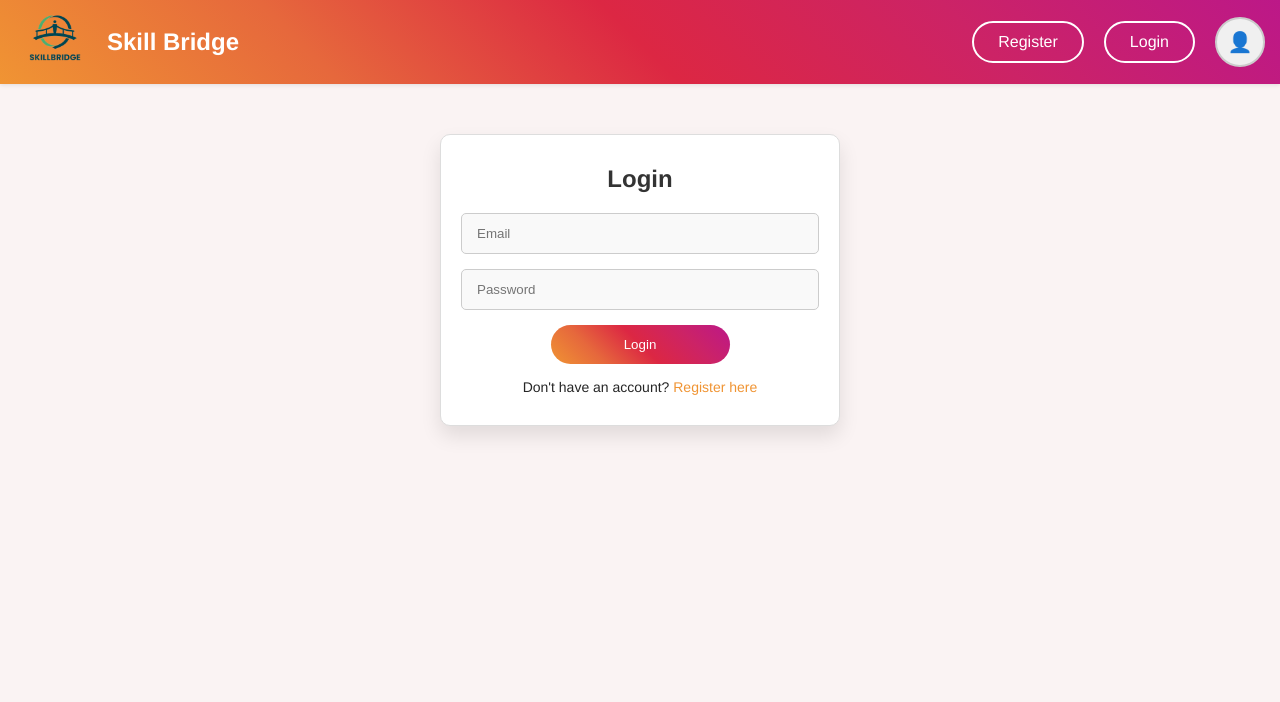
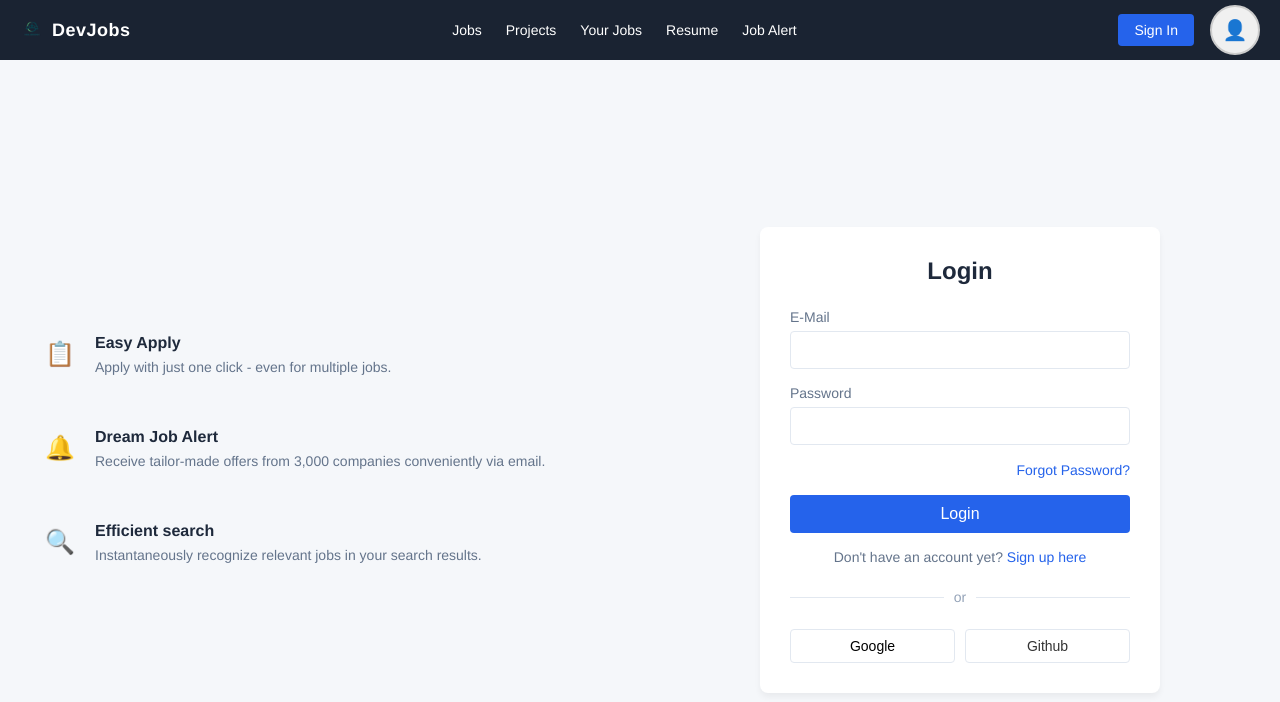
Before and after one commit to IG-Shivooo/react-fork, a React (Vite) app in the folder frontend/: page /login in a window 1280 px wide. Shown: the top 702 px of the page. Built offline with nearby package versions, Linux system fonts and the light colour scheme; no server answers.

Commit message:
ui change

```diff
--- a/frontend/package.json
+++ b/frontend/package.json
@@ -13,6 +13,7 @@
     "axios": "^1.8.4",
     "react": "^19.0.0",
     "react-dom": "^19.0.0",
+    "react-modal": "^3.16.3",
     "react-router-dom": "^7.4.0"
   },
   "devDependencies": {
--- a/frontend/src/components/Navbar/Navbar.css
+++ b/frontend/src/components/Navbar/Navbar.css
@@ -1,75 +1,83 @@
-/* Navbar.css */
 .navbar {
-  background: linear-gradient(45deg, #f09433 0%, #e6683c 25%, #dc2743 50%, #cc2366 75%, #bc1888 100%);
-  padding: 2px 15px; /* Navbar slim */
+  background-color: #1a2332;
+  padding: 0 20px;
   display: flex;
   justify-content: space-between;
   align-items: center;
-  box-shadow: 0 1px 4px rgba(0, 0, 0, 0.1);
+  height: 60px;
+  box-shadow: 0 1px 3px rgba(0, 0, 0, 0.1);
 }
 
-/* Left - Logo Section */
+/* Logo section */
 .nav-logo {
   display: flex;
   align-items: center;
-  gap: 12px;
 }
 
-/* Logo size increased */
 .logo {
-  width: 80px; /* Increased width */
-  height: 80px; /* Increased height */
+  height: 24px;
+  margin-right: 8px;
 }
 
-/* Logo Text - Bigger and bolder */
 .logo-text {
-  font-size: 24px;
-  font-weight: 800;
-  color: #fff;
+  font-size: 18px;
+  font-weight: 700;
+  color: #ffffff;
+  text-decoration: none;
+  letter-spacing: 0.5px;
 }
 
-/* Right - Buttons and Icon */
-.nav-links {
+/* Navigation menu */
+.nav-menu {
   display: flex;
   align-items: center;
-  gap: 20px;
+  gap: 24px;
 }
 
-/* Navbar links - white color */
-.nav-links a {
-  font-size: 16px;
-  color: #fff;
+.nav-item {
+  color: #ffffff;
+  text-decoration: none;
+  font-size: 14px;
+  font-weight: 500;
+  transition: color 0.2s;
+  padding: 8px 0;
+}
+
+.nav-item:hover {
+  color: #ffffff;
+  opacity: 0.8;
+}
+
+/* Right section */
+.nav-right {
+  display: flex;
+  align-items: center;
+  gap: 16px;
+}
+
+.sign-in-btn {
+  background-color: #2563eb;
+  color: white;
+  padding: 8px 16px;
+  border-radius: 4px;
+  font-size: 14px;
   font-weight: 500;
   text-decoration: none;
-  transition: color 0.3s;
+  transition: background-color 0.2s;
 }
 
-/* Register & Login Buttons - Bigger, Oval Shape */
-.btn {
-  padding: 10px 24px;
-  border: 2px solid #fff;
-  border-radius: 30px;
-  background: transparent;
-  font-size: 16px;
-  font-weight: 600;
-  color: #fff;
-  cursor: pointer;
-  transition: all 0.3s ease;
+.sign-in-btn:hover {
+  background-color: #1d4ed8;
 }
 
-.btn:hover {
-  background: #fff;
-  color: #bc1888; /* Using one of the gradient colors */
-}
-
-/* Profile Icon - Same Style */
+/* Keep existing user icon styles */
 .user-icon {
   display: flex;
   align-items: center;
 }
 
 .icon-circle {
-  width: 50px; /* Slightly bigger */
+  width: 50px;
   height: 50px;
   background: #f0f0f0;
   border: 2px solid #ccc;
@@ -78,7 +86,7 @@
   align-items: center;
   justify-content: center;
   font-size: 20px;
-  color: #bc1888; /* Matching with the gradient accent */
+  color: #bc1888;
   cursor: pointer;
   transition: background 0.3s ease;
 }
@@ -87,21 +95,34 @@
   background: #e0e0e0;
 }
 
-/* Responsive Logo Size for Mobile */
+/* Responsive adjustments */
+@media (max-width: 900px) {
+  .nav-menu {
+    display: none; /* Hide menu items on small screens */
+  }
+
+  .navbar {
+    padding: 0 16px;
+  }
+}
+
 @media (max-width: 768px) {
   .logo {
-      width: 60px; /* Smaller for mobile */
-      height: 60px;
+    height: 20px;
   }
+
   .logo-text {
-      font-size: 18px;
+    font-size: 16px;
   }
-  .btn {
-      padding: 8px 16px;
-      font-size: 14px;
+
+  .sign-in-btn {
+    padding: 6px 12px;
+    font-size: 13px;
   }
+
   .icon-circle {
-      width: 40px;
-      height: 40px;
+    width: 40px;
+    height: 40px;
+    font-size: 16px;
   }
 }
--- a/frontend/src/components/Navbar/Navbar.jsx
+++ b/frontend/src/components/Navbar/Navbar.jsx
@@ -24,17 +24,23 @@ function Navbar() {
       <div className="nav-logo">
         <img src={logo} alt="Logo" className="logo" />
         <Link to="/" className="logo-text">
-          Skill Bridge
+          DevJobs
         </Link>
       </div>
 
-      {/* Right Section - Links + Icon */}
-      <div className="nav-links">
-        <Link to="/register" className="btn register-btn">
-          Register
-        </Link>
-        <Link to="/login" className="btn login-btn">
-          Login
+      {/* Center Section - Navigation Links */}
+      <div className="nav-menu">
+        <Link to="/jobs" className="nav-item">Jobs</Link>
+        <Link to="/projects" className="nav-item">Projects</Link>
+        <Link to="/your-jobs" className="nav-item">Your Jobs</Link>
+        <Link to="/resume" className="nav-item">Resume</Link>
+        <Link to="/job-alert" className="nav-item">Job Alert</Link>
+      </div>
+
+      {/* Right Section - Sign In + User Icon */}
+      <div className="nav-right">
+        <Link to="/login" className="sign-in-btn">
+          Sign In
         </Link>
         <div className="user-icon">
           <Link to="/dashboard">
--- a/frontend/src/pages/Auth.css
+++ b/frontend/src/pages/Auth.css
@@ -1,81 +1,229 @@
-.auth-container {
-  width: 400px;
-  max-width: 90%;
-  margin: 50px auto;
-  padding: 30px 20px;
-  background-color: #ffffff;
-  border: 1px solid #ddd;
-  border-radius: 10px;
-  box-shadow: 0 10px 20px rgba(0, 0, 0, 0.1);
+/* Main layout */
+.auth-page {
+  display: flex;
+  min-height: 100vh;
+  background-color: #f5f7fa;
 }
 
-.auth-container h2 {
-  text-align: center;
-  margin-bottom: 20px;
-  color: #333;
+/* Features sidebar */
+.features-sidebar {
+  width: 50%;
+  padding: 40px;
+  display: flex;
+  flex-direction: column;
+  justify-content: center;
+  gap: 30px;
 }
 
-.auth-container form input,
-.auth-container form button {
-  width: 100%;
-  padding: 12px 15px;
-  margin-bottom: 15px;
-  border: 1px solid #ccc;
-  border-radius: 5px;
-  outline: none;
-  transition: all 0.3s ease;
-  box-sizing: border-box; /* ensures inputs don't overflow */
+.feature-item {
+  display: flex;
+  align-items: flex-start;
+  gap: 15px;
+  margin-bottom: 20px;
 }
 
-.auth-container form input {
-  background-color: #f9f9f9;
+.feature-icon {
+  font-size: 24px;
+  color: #2563eb;
+  width: 40px;
+  height: 40px;
+  display: flex;
+  align-items: center;
+  justify-content: center;
 }
 
-.auth-container form input:focus {
-  border-color: #f09433; /* Instagram gradient start color */
-  box-shadow: 0 0 5px rgba(240, 148, 51, 0.3);
+.feature-text h3 {
+  margin: 0 0 5px 0;
+  font-size: 16px;
+  font-weight: 600;
+  color: #1e293b;
 }
 
-/* Centered, rounded submit button with Instagram gradient */
-.auth-container form button {
-  background: linear-gradient(45deg, #f09433, #e6683c, #dc2743, #cc2366, #bc1888);
-  color: #fff;
-  border: none;
-  cursor: pointer;
-  border-radius: 25px; /* fully rounded shape */
-  width: 50%;        /* narrower for centering */
-  margin: 0 auto;    /* centers button horizontally */
-  display: block;
-  transition: all 0.3s ease;
+.feature-text p {
+  margin: 0;
+  font-size: 14px;
+  color: #64748b;
+  line-height: 1.5;
 }
 
-.auth-container form button:hover {
-  opacity: 0.9;
-  transform: none; /* no scaling */
+/* Auth form container */
+.auth-form-container {
+  width: 50%;
+  display: flex;
+  justify-content: center;
+  align-items: center;
+  padding: 40px;
+}
+
+.auth-form-wrapper {
+  width: 100%;
+  max-width: 400px;
+  background-color: #ffffff;
+  border-radius: 8px;
+  box-shadow: 0 4px 6px rgba(0, 0, 0, 0.05);
+  padding: 30px;
+}
+
+.auth-form-wrapper h2 {
+  text-align: center;
+  margin-bottom: 24px;
+  color: #1e293b;
+  font-size: 24px;
+  font-weight: 600;
+}
+
+/* Form styling */
+.form-group {
+  margin-bottom: 16px;
+}
+
+.form-group label {
+  display: block;
+  margin-bottom: 6px;
+  color: #64748b;
+  font-size: 14px;
+  font-weight: 500;
+}
+
+.form-group input {
+  width: 100%;
+  padding: 10px 12px;
+  border: 1px solid #e2e8f0;
+  border-radius: 4px;
+  font-size: 14px;
+  color: #1e293b;
+  background-color: #ffffff;
+  transition: border-color 0.2s;
+}
+
+.form-group input:focus {
+  outline: none;
+  border-color: #2563eb;
+  box-shadow: 0 0 0 2px rgba(37, 99, 235, 0.1);
+}
+
+.forgot-password {
+  text-align: right;
+  margin-bottom: 16px;
+}
+
+.forgot-password a {
+  color: #2563eb;
+  font-size: 14px;
+  text-decoration: none;
+}
+
+.forgot-password a:hover {
+  text-decoration: underline;
+}
+
+.primary-button {
+  width: 100%;
+  padding: 10px 12px;
+  background-color: #2563eb;
+  color: white;
+  border: none;
+  border-radius: 4px;
+  font-size: 16px;
+  font-weight: 500;
+  cursor: pointer;
+  transition: background-color 0.2s;
+}
+
+.primary-button:hover {
+  background-color: #1d4ed8;
 }
 
 .auth-toggle {
   text-align: center;
-  margin-top: 15px;
+  margin-top: 16px;
   font-size: 14px;
+  color: #64748b;
 }
 
 .auth-toggle a {
-  color: #f09433; /* matching Instagram accent */
+  color: #2563eb;
   text-decoration: none;
+  font-weight: 500;
 }
 
 .auth-toggle a:hover {
   text-decoration: underline;
 }
 
+/* Divider */
+.divider {
+  display: flex;
+  align-items: center;
+  margin: 24px 0;
+  color: #94a3b8;
+}
+
+.divider::before,
+.divider::after {
+  content: "";
+  flex: 1;
+  border-bottom: 1px solid #e2e8f0;
+}
+
+.divider span {
+  padding: 0 10px;
+  font-size: 14px;
+}
+
+/* Social login */
+.social-login {
+  display: grid;
+  grid-template-columns: 1fr 1fr;
+  gap: 10px;
+}
+
+.social-button {
+  padding: 8px 12px;
+  border: 1px solid #e2e8f0;
+  border-radius: 4px;
+  background-color: white;
+  cursor: pointer;
+  font-size: 14px;
+  display: flex;
+  align-items: center;
+  justify-content: center;
+  transition: background-color 0.2s;
+}
+
+.social-button:hover {
+  background-color: #f8fafc;
+}
+
+.github {
+  color: #333333;
+}
+
+.gitlab {
+  color: #fc6d26;
+}
+
+.linkedin {
+  color: #0077b5;
+}
+
+.facebook {
+  color: #1877f2;
+}
+
 /* Responsive adjustments */
-@media (max-width: 600px) {
-  .auth-container {
+@media (max-width: 900px) {
+  .auth-page {
+    flex-direction: column;
+  }
+
+  .features-sidebar,
+  .auth-form-container {
+    width: 100%;
     padding: 20px;
   }
 
-  .auth-container form button {
-    width: 70%;
+  .auth-form-wrapper {
+    max-width: 100%;
   }
 }
--- a/frontend/src/pages/Login.jsx
+++ b/frontend/src/pages/Login.jsx
@@ -21,7 +21,6 @@ function Login() {
       console.log('Login response:', response.data);
       localStorage.setItem('token', response.data.token);
       localStorage.setItem('user', JSON.stringify(response.data.user));
-      alert(response.data.message || 'Login Successful!');
       navigate('/dashboard');
     } catch (error) {
       console.error('Login error:', error.response?.data || 'Error occurred');
@@ -30,28 +29,80 @@ function Login() {
   };
 
   return (
-    <div className="auth-container">
+    <div className="auth-page">
+      {/* Features Sidebar */}
+      <div className="features-sidebar">
+        <div className="feature-item">
+          <div className="feature-icon">📋</div>
+          <div className="feature-text">
+            <h3>Easy Apply</h3>
+            <p>Apply with just one click - even for multiple jobs.</p>
+          </div>
+        </div>
+        <div className="feature-item">
+          <div className="feature-icon">🔔</div>
+          <div className="feature-text">
+            <h3>Dream Job Alert</h3>
+            <p>Receive tailor-made offers from 3,000 companies conveniently via email.</p>
+          </div>
+        </div>
+        <div className="feature-item">
+          <div className="feature-icon">🔍</div>
+          <div className="feature-text">
+            <h3>Efficient search</h3>
+            <p>Instantaneously recognize relevant jobs in your search results.</p>
+          </div>
+        </div>
+      </div>
+
+      {/* Login Form */}
+      <div className="auth-form-container">
+        <div className="auth-form-wrapper">
           <h2>Login</h2>
           <form onSubmit={handleSubmit}>
+            <div className="form-group">
+              <label>E-Mail</label>
               <input
                 type="email"
-          placeholder="Email"
                 value={email}
                 onChange={(e) => setEmail(e.target.value)}
                 required
               />
+            </div>
+            <div className="form-group">
+              <label>Password</label>
               <input
                 type="password"
-          placeholder="Password"
                 value={password}
                 onChange={(e) => setPassword(e.target.value)}
                 required
               />
-        <button type="submit">Login</button>
+            </div>
+            <div className="forgot-password">
+              <Link to="/forgot-password">Forgot Password?</Link>
+            </div>
+            <button type="submit" className="primary-button">Login</button>
           </form>
+
           <p className="auth-toggle">
-        Don't have an account? <Link to="/register">Register here</Link>
+            Don't have an account yet? <Link to="/register">Sign up here</Link>
           </p>
+
+          <div className="divider">
+            <span>or</span>
+          </div>
+
+          <div className="social-login">
+            <button className="social-button google">
+              <span>Google</span>
+            </button>
+            <button className="social-button github">
+              <span>Github</span>
+            </button>
+
+          </div>
+        </div>
+      </div>
     </div>
   );
 }
--- a/frontend/src/pages/Register.jsx
+++ b/frontend/src/pages/Register.jsx
@@ -30,35 +30,71 @@ function Register() {
   };
 
   return (
-    <div className="auth-container">
-      <h2>Register</h2>
+    <div className="auth-page">
+      {/* Features Sidebar */}
+      <div className="features-sidebar">
+        <div className="feature-item">
+          <div className="feature-icon">📋</div>
+          <div className="feature-text">
+            <h3>Easy Apply</h3>
+            <p>Apply with just one click - even for multiple jobs.</p>
+          </div>
+        </div>
+        <div className="feature-item">
+          <div className="feature-icon">🔔</div>
+          <div className="feature-text">
+            <h3>Dream Job Alert</h3>
+            <p>Receive tailor-made offers from 3,000 companies conveniently via email.</p>
+          </div>
+        </div>
+        <div className="feature-item">
+          <div className="feature-icon">🔍</div>
+          <div className="feature-text">
+            <h3>Efficient search</h3>
+            <p>Instantaneously recognize relevant jobs in your search results.</p>
+          </div>
+        </div>
+      </div>
+
+      {/* Registration Form */}
+      <div className="auth-form-container">
+        <div className="auth-form-wrapper">
+          <h2>Sign Up</h2>
           <form onSubmit={handleSubmit}>
+            <div className="form-group">
+              <label>Username</label>
               <input
                 type="text"
-          placeholder="Username"
                 value={username}
                 onChange={(e) => setUsername(e.target.value)}
                 required
               />
+            </div>
+            <div className="form-group">
+              <label>E-Mail</label>
               <input
                 type="email"
-          placeholder="Email"
                 value={email}
                 onChange={(e) => setEmail(e.target.value)}
                 required
               />
+            </div>
+            <div className="form-group">
+              <label>Password</label>
               <input
                 type="password"
-          placeholder="Password"
                 value={password}
                 onChange={(e) => setPassword(e.target.value)}
                 required
               />
-        <button type="submit">Register</button>
+            </div>
+            <button type="submit" className="primary-button">Sign Up</button>
           </form>
           <p className="auth-toggle">
-        Already have an account? <Link to="/login">Login here</Link>
+            Already have an account? <Link to="/login">Login</Link>
           </p>
+        </div>
+      </div>
     </div>
   );
 }
```
Also changed, not shown: frontend/src/App.css (+4 -4 lines), frontend/src/pages/Dashboard.jsx (+0 -18 lines), 1 other file (tests, documents, lock files or other folders). Lines whose indentation alone changed are shown as unchanged.
